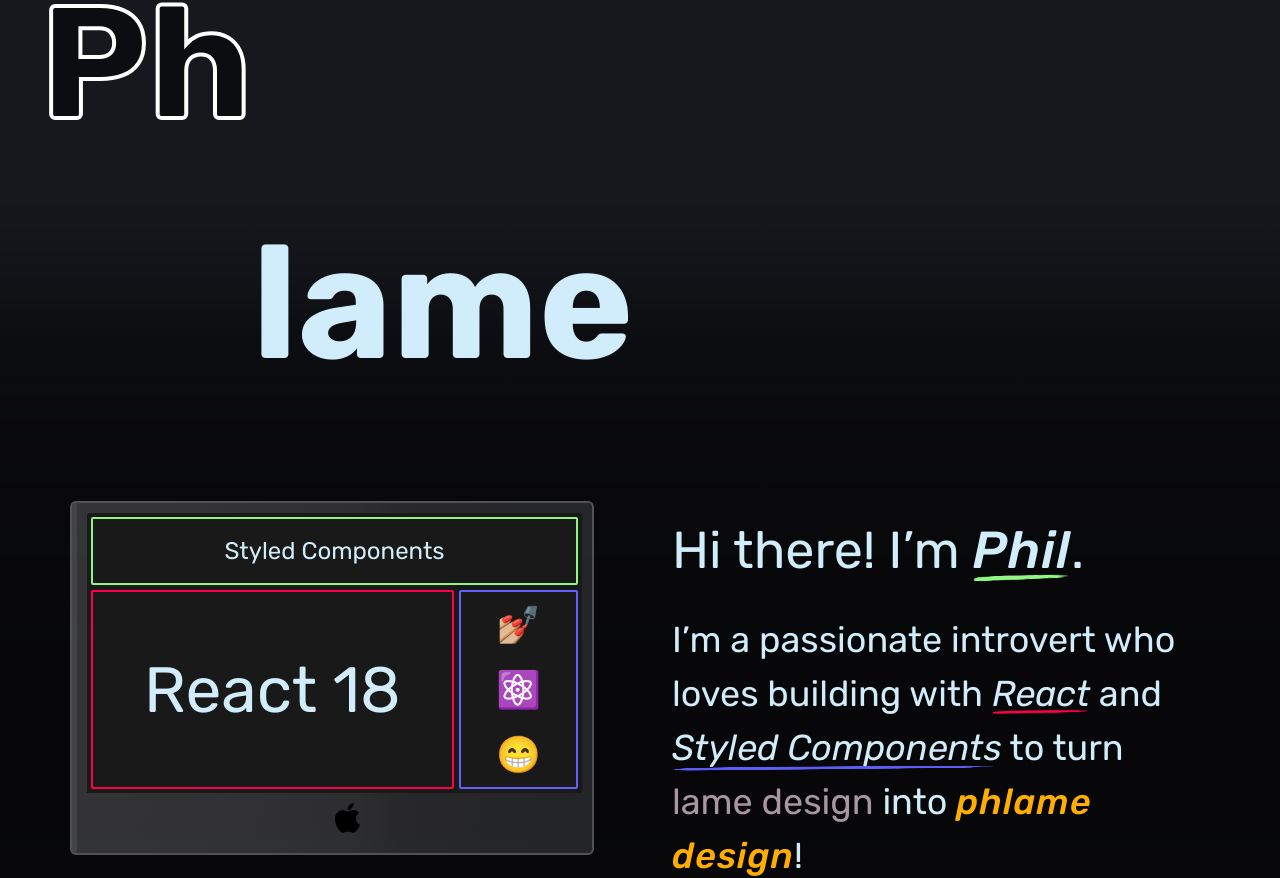
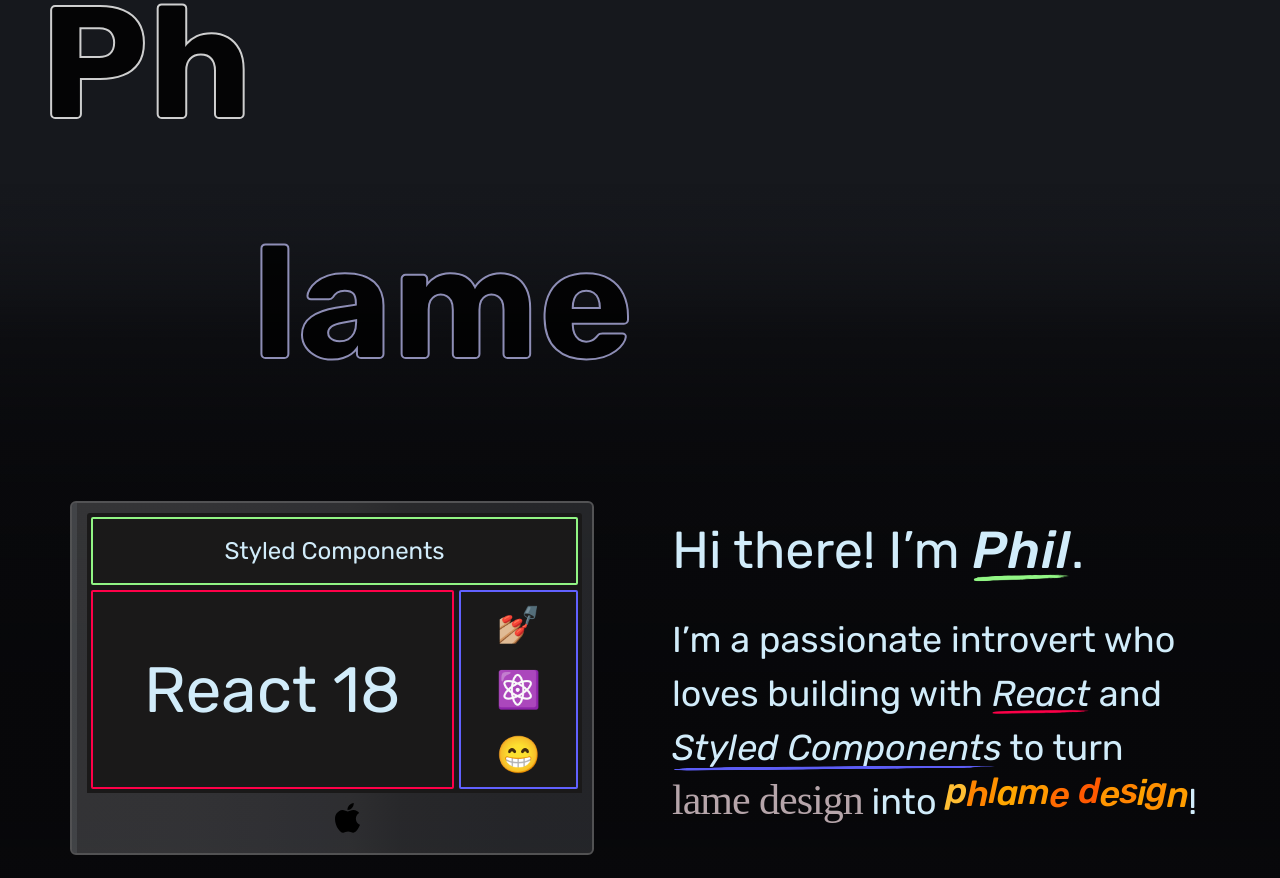
Before and after one commit to philNelson-jpn/phil-nelson-portfolio, a React (Vite) app: page / in a window 1280 px wide. Shown: the part 857-1735 px from the top of the page. Built offline with nearby package versions, Linux system fonts and the light colour scheme; a web font is replaced by a local one.

Commit message:
Changed font styles of PH and sub text and animated phlame text

```diff
--- a/src/App.css
+++ b/src/App.css
@@ -122,7 +122,7 @@
 
 .intro-text {
 	position: relative;
-	font-family: "Rubik";
+	font-family: 'Rubik';
 	top: 10rem;
 	right: 0;
 	max-width: 70ch;
@@ -142,7 +142,7 @@
 	align-items: center;
 	position: absolute;
 	left: 60px;
-	top: 45px;
+	top: -25px;
 }
 
 .hover-me > span {
@@ -232,21 +232,93 @@
 }
 
 .intro-text > p .lame {
-	color: hsl(341, 10%, 63%);
-	font-family: revert;
-	font-size: revert;
+	color: hsl(341, 10%, 68%);
+	font-family: 'Times New Roman', Times, serif;
+	font-size: 42px;
 	font-style: revert;
 	font-weight: revert;
-	letter-spacing: 0;
+	letter-spacing: -1px;
 }
 
-.passion {
+@keyframes floaty {
+	0% {
+		top: 0px;
+	}
+	100% {
+		top: -6px;
+	}
+}
+
+.float {
+	position: relative;
 	color: hsl(41, 100%, 50%);
-	font-weight: bold;
+	letter-spacing: -1px;
+	animation: floaty 1000ms ease-in-out alternate infinite;
+}
+
+.float.one {
+	animation-delay: 200ms;
+	color: hsl(41, 100%, 60%);
+}
+
+.float.two {
+	animation-delay: 500ms;
+	color: hsl(31, 100%, 50%);
+}
+
+.float.three {
+	color: hsl(34, 100%, 50%);
+	animation-delay: 200ms;
+}
+
+.float.four {
+	color: hsl(39, 100%, 50%);
+	animation-delay: 400ms;
+}
+
+.float.five {
+	color: hsl(36, 100%, 50%);
+	animation-delay: 300ms;
+}
+
+.float.six {
+	color: hsl(25, 100%, 50%);
+	animation-delay: 700ms;
+}
+
+.float.seven {
+	color: hsl(21, 100%, 50%);
+	animation-delay: 200ms;
+}
+
+.float.eight {
+	color: hsl(35, 100%, 50%);
+	animation-delay: 500ms;
+}
+
+.float.nine {
+	color: hsl(31, 100%, 50%);
+	animation-delay: 200ms;
+}
+
+.float.ten {
+	color: hsl(38, 100%, 50%);
+	animation-delay: 400ms;
+}
+
+.float.eleven {
+	color: hsl(34, 100%, 50%);
+	animation-delay: 100ms;
+}
+
+.float.twelve {
+	color: hsl(37, 100%, 50%);
+	animation-delay: 600ms;
 }
 
 .phlair {
 	color: rgb(255, 234, 0);
+	font-size: 35px;
 }
 
 .phit {
@@ -289,6 +361,12 @@
 	font-size: 10rem;
 	margin-bottom: -8rem;
 	font-weight: bold;
+
+	font-family: 'Rubik', sans-serif;
+	-webkit-text-stroke: 2px hsl(240deg 30% 70% / 0.9);
+	color: hsl(0deg 0% 0% / 0.8);
+	font-size: 10rem;
+	position: sticky;
 }
 
 /* Smooth Layout Styles */
--- a/src/components/LetterP.jsx
+++ b/src/components/LetterP.jsx
@@ -6,8 +6,8 @@ export default function LetterP() {
 
 const PStyles = styled.h1`
 	font-family: 'Rubik', sans-serif;
-	-webkit-text-stroke: 4px white;
-	color: #0000006f;
+	-webkit-text-stroke: 2px hsl(0deg 0% 100% / 0.8);
+	color: hsl(0deg 0% 0% / 0.8);
 	font-size: 10rem;
 	position: sticky;
 	left: 0;
--- a/src/components/Passion.jsx
+++ b/src/components/Passion.jsx
@@ -26,7 +26,21 @@ export default function Passion() {
 							<img src='src/assets/PurpleUnderLinePNPortfolio.png' alt='' />
 						</span>{' '}
 						to turn <span className='lame'>lame design</span> into{' '}
-						<span className='passion'>phlame design</span>!
+						<span className='float'>
+							<span className='float one'>p</span>
+							<span className='float two'>h</span>
+							<span className='float three'>l</span>
+							<span className='float four'>a</span>
+							<span className='float five'>m</span>
+							<span className='float six'>e</span>{' '}
+							<span className='float seven'>d</span>
+							<span className='float eight'>e</span>
+							<span className='float nine'>s</span>
+							<span className='float ten'>i</span>
+							<span className='float eleven'>g</span>
+							<span className='float twelve'>n</span>
+						</span>
+						!
 					</p>
 					<div className='hover-me-wrapper'>
 						<div className='hover-me'>
--- a/src/components/Phlair.jsx
+++ b/src/components/Phlair.jsx
@@ -8,9 +8,9 @@ export default function Phlair() {
 				<div className='intro-text'>
 					<p>
 						My <span className='phlair'>phlair</span> for interactive <span className='style-underline'>
-							design
+							design,
 							<img src='src/assets/GreenLinePNProfile.png' alt='' />
-						</span>,
+						</span>{' '}
 						collaborative nature, insatiable{' '}
 						<span className='style-underline'>
 							love for learning
```
